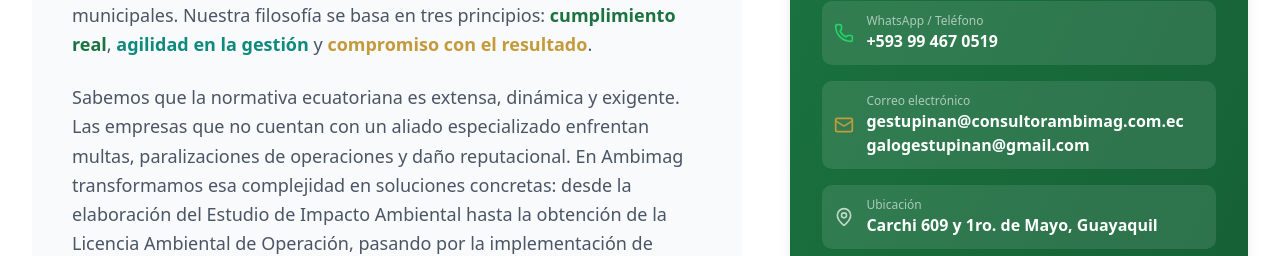
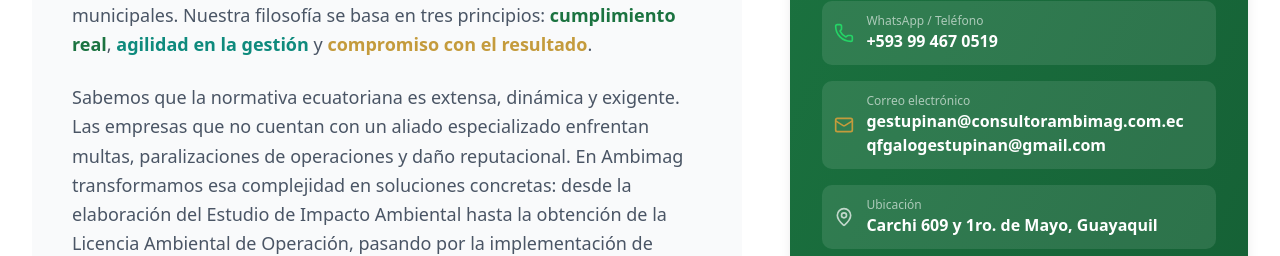
Before and after one commit to 300iamathias/ambimag, a Next.js app: page / in a window 1280 px wide. Shown: the part 7950-8206 px from the top of the page. Built offline with nearby package versions, Linux system fonts and the light colour scheme; a web font is replaced by a local one.

Commit message:
actualiza email de contacto en about

```diff
--- a/src/components/about-section.tsx
+++ b/src/components/about-section.tsx
@@ -93,7 +93,7 @@ export function AboutSection() {
                   <div>
                     <p className="text-white/60 text-xs">Correo electrónico</p>
                     <p className="text-white font-semibold">gestupinan@consultorambimag.com.ec</p>
-                    <p className="text-white font-semibold">galogestupinan@gmail.com</p>
+                    <p className="text-white font-semibold">qfgalogestupinan@gmail.com</p>
                   </div>
                 </div>
                 <div className="flex items-center gap-3 bg-white/10 rounded-lg p-3">
```
